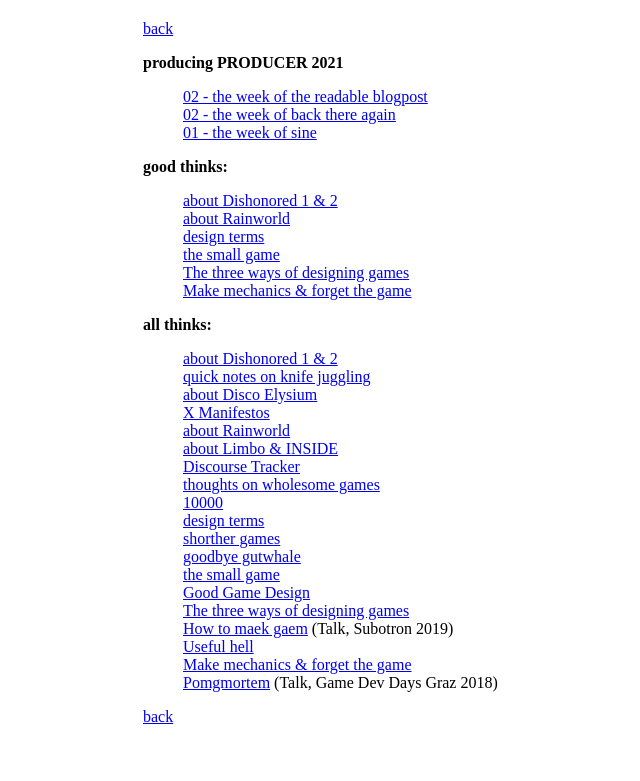
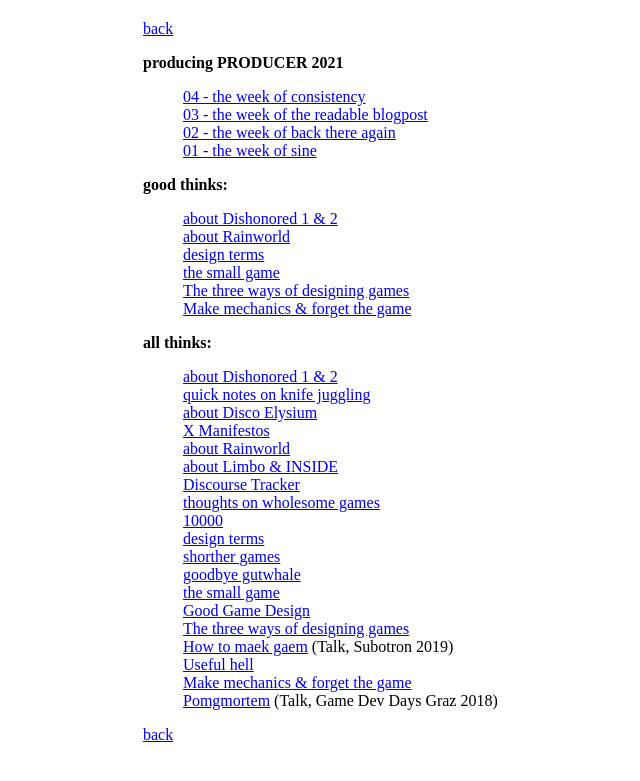
Before and after one commit to stuffedwombat/stuffedwombat.github.io, a Jekyll site: the page built from thinking.md, in a window 1280 px wide. Shown: the top 781 px of the page, without its empty margins (181-821 px from the left). Built offline with Jekyll 4.4.1, drawn with Linux system fonts in a browser that asks for light colours; our own code applies the rules of GitHub Pages for plain Markdown files; comment, search, counter and statistics services are not loaded.

Commit message:
Update thinking.md

```diff
--- a/thinking.md
+++ b/thinking.md
@@ -1,7 +1,8 @@
 [back](index)
 
 **producing PRODUCER 2021**
-- [02 - the week of the readable blogpost](producering_03)
+- [04 - the week of consistency](producering_04)
+- [03 - the week of the readable blogpost](producering_03)
 - [02 - the week of back there again](producering_02)
 - [01 - the week of sine](producering_01)
 
```
